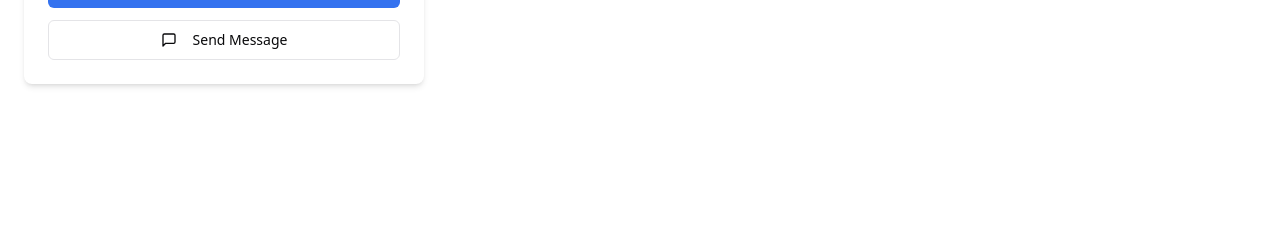
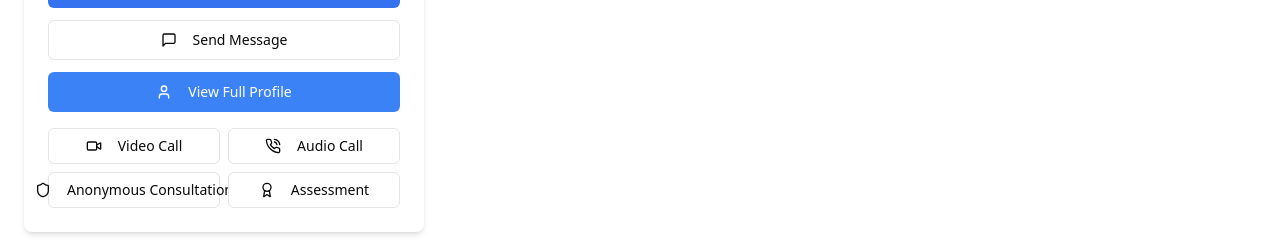
Before and after one commit to fdsfdsfdfdxz/mindful-wellbeing-oasis-62, a React (Vite) app: page /doctor/1 in a window 1280 px wide. Shown: the part 705-952 px from the top of the page. Before the commit the page ends 837 px from the top, so only its background shows below. Built offline with nearby package versions, Linux system fonts and the light colour scheme.

Commit message:
Add practitioner card enhancements
Add view profile button and other service buttons to the practitioner card.

```diff
--- a/src/pages/DoctorProfile.tsx
+++ b/src/pages/DoctorProfile.tsx
@@ -1,7 +1,7 @@
 
 import { useEffect, useState } from "react";
 import { useParams, Link } from "react-router-dom";
-import { Star, MapPin, Languages, Award, Calendar, MessageSquare, ArrowLeft } from "lucide-react";
+import { Star, MapPin, Languages, Award, Calendar, MessageSquare, ArrowLeft, User, Video, PhoneCall, Shield } from "lucide-react";
 import { Button } from "@/components/ui/button";
 import { Tabs, TabsContent, TabsList, TabsTrigger } from "@/components/ui/tabs";
 import AppointmentForm from "@/components/doctor-chat/AppointmentForm";
@@ -205,6 +205,31 @@ const DoctorProfile = () => {
                   <MessageSquare className="mr-2 h-4 w-4" />
                   Send Message
                 </Button>
+                <Button variant="blue" className="w-full">
+                  <User className="mr-2 h-4 w-4" />
+                  View Full Profile
+                </Button>
+              </div>
+
+              <div className="mt-4 grid grid-cols-2 gap-2">
+                <Button variant="outline" size="sm" className="w-full">
+                  <Video className="mr-2 h-4 w-4" />
+                  Video Call
+                </Button>
+                <Button variant="outline" size="sm" className="w-full">
+                  <PhoneCall className="mr-2 h-4 w-4" />
+                  Audio Call
+                </Button>
+                <Button variant="outline" size="sm" className="w-full">
+                  <Shield className="mr-2 h-4 w-4" />
+                  Anonymous Consultation
+                </Button>
+                <Link to="/services/psychological-assessment" className="w-full">
+                  <Button variant="outline" size="sm" className="w-full">
+                    <Award className="mr-2 h-4 w-4" />
+                    Assessment
+                  </Button>
+                </Link>
               </div>
             </div>
           </div>
```
